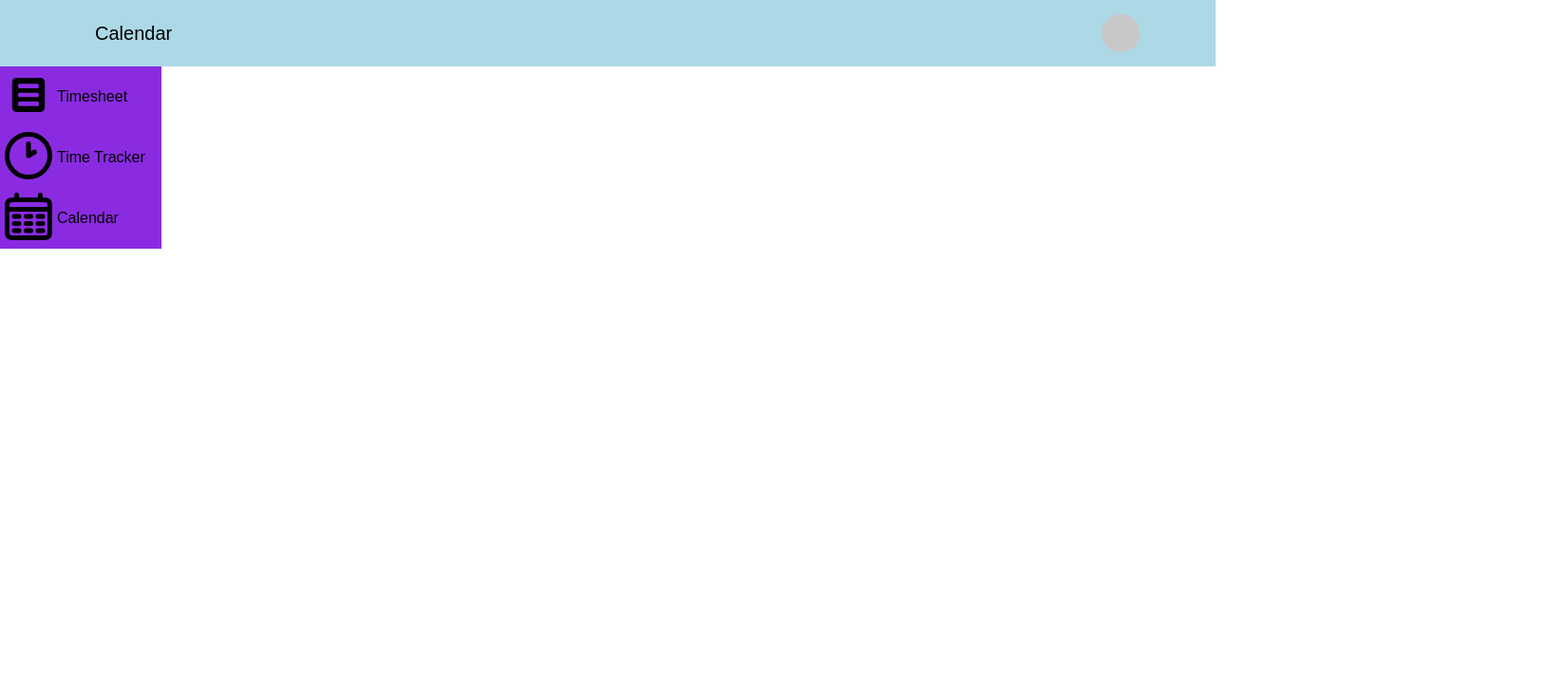
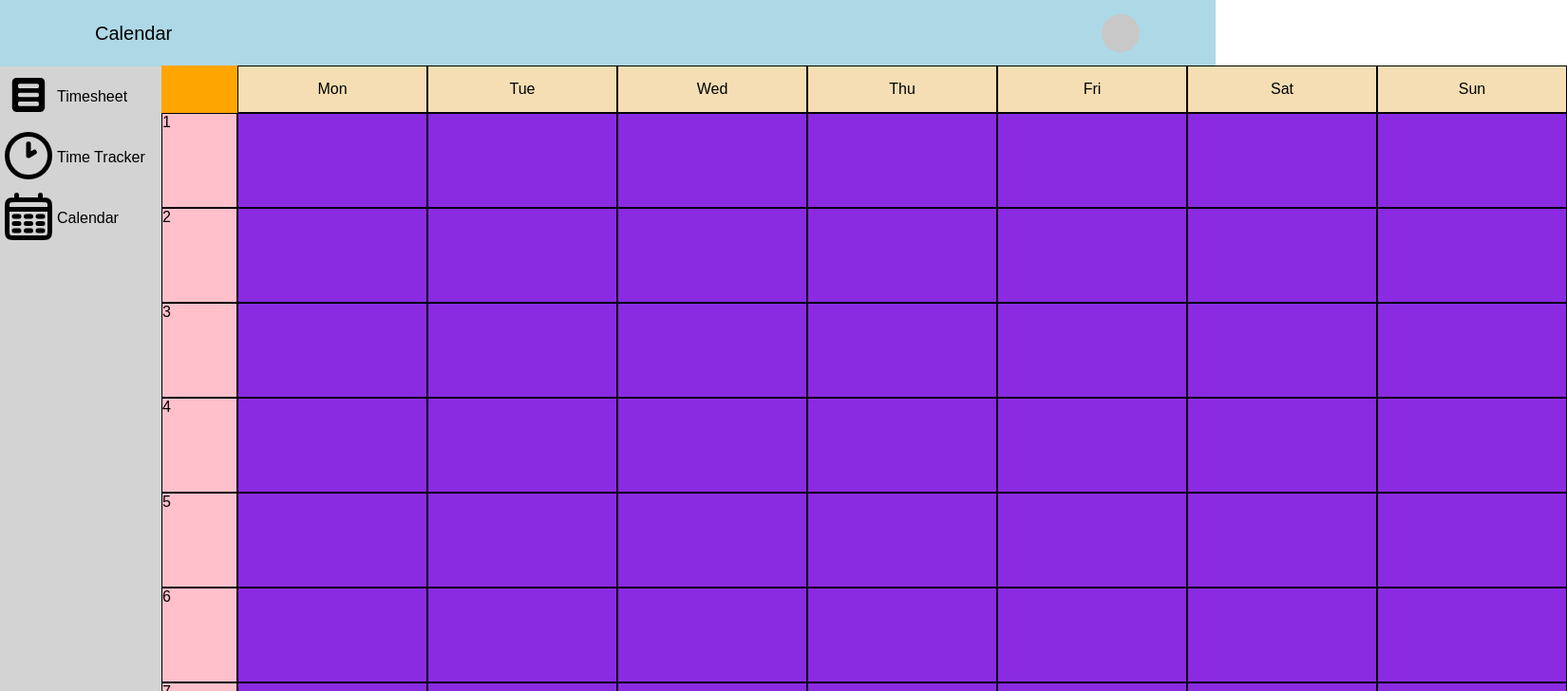
Before and after one commit to Aleena1802/Calendar, a React (Vite) app: page / in a window 1280 px wide. Shown: the top 728 px of the page at 95% size, 1650 px wide, since content can reach past the window. Built offline with nearby package versions, Linux system fonts and the light colour scheme.

Commit message:
created calendar component with the layout

```diff
--- /dev/null
+++ b/src/calendar/Calendar.tsx
@@ -0,0 +1,50 @@
+import { Box } from "@chakra-ui/react";
+import './calendar.css'
+import React from "react";
+
+interface ITime {
+    timeline: number[];
+}
+
+interface IDays{
+    days:string[];
+}
+
+export default function Calendar() {
+
+    const daysArray: IDays = {
+        days: ["Mon", "Tue", "Wed", "Thu", "Fri", "Sat", "Sun"]}
+
+    const timelineObject: ITime = {
+        timeline: [1, 2, 3, 4, 5, 6, 7, 8, 9, 10, 11, 12, 13, 14, 15, 16, 17, 18, 19, 20, 21, 22, 23]
+    };
+    return (
+        <Box className="calendarContainer">
+            <Box className="optionContainer">
+                This week
+            </Box>
+            <Box className="calendarGridContainer">
+                <Box className="calendarGrid">
+                    <Box className="timelineContainer">
+                        {timelineObject.timeline.map((time)=>(
+                            <Box className="time">{time}</Box>
+                        ))}
+                    </Box>
+                    <Box className="daysContainer">
+                        {daysArray.days.map((day) => (
+                            <Box className="days">
+                                {day}
+                            </Box>
+                        ))}
+                    </Box>
+                    <Box className="taskGrid">
+                    {Array.from({ length: 161 }, (_, index) => (
+                <Box key={index} className="task">
+                </Box>
+            ))}
+                    </Box>
+                </Box>
+            </Box>
+        </Box>
+    )
+}
--- /dev/null
+++ b/src/calendar/calendar.css
@@ -0,0 +1,69 @@
+
+.calendarContainer{
+    display: flex;
+    flex-direction: column;
+    margin-bottom: auto;
+    background-color: pink;
+}
+
+.optionContainer{
+    width: 100px;
+    margin-left: auto;
+}
+
+.calendarGridContainer{
+    background-color: brown;
+    width: 100%;
+    height: 100vh;
+    margin-top: -19px;
+}
+
+.calendarGrid{
+    background-color: orange;
+    height: 100vh;
+    width: 100%;
+    display: grid;
+    grid-template-areas: "days days""timeline tasks";
+    grid-template-columns: auto 1fr;
+}
+
+.timelineContainer{
+    width: 80px;
+    background-color: pink;
+    height: 100vh;
+    grid-area: timeline;
+    display: grid;
+    grid-template-rows: repeat(23,100px);
+}
+
+.time{
+    border: 1px solid black;
+}
+.daysContainer{
+    display: grid;
+    grid-template-columns: repeat(7,200px);
+    background-color: wheat;
+    height: 50px;
+    grid-area: days;
+    margin-left: 80px;
+}
+
+.days{
+    border: 1px solid black;
+    display: flex;
+    justify-content: center;
+    align-items: center;
+}
+
+.task{
+    background-color: blueviolet;
+    border: 1px solid black;
+}
+
+.taskGrid{
+    grid-area: tasks;
+    display: grid;
+    width: 100%;
+    grid-template-columns: repeat(7,200px);
+    grid-template-rows: repeat(23,100px);
+}
--- a/src/index.css
+++ b/src/index.css
@@ -5,3 +5,7 @@
 
 
 }
+
+* {
+  box-sizing: border-box;
+}
--- a/src/main/MainArea.jsx
+++ b/src/main/MainArea.jsx
@@ -1,9 +1,13 @@
 import { Box } from "@chakra-ui/react";
 import SideBar from "../sidebar/SideBar";
+import Calendar from "../calendar/Calendar";
+import './main.css'
+
 export default function MainArea(){
     return(
         <Box className="container">
-            <SideBar/>
+            <SideBar className="sidebarMain"/>
+            <Calendar className="calendarMain"/>
         </Box>
     )
 }
--- /dev/null
+++ b/src/main/main.css
@@ -0,0 +1,22 @@
+
+html, body {
+    height: 100%;
+    margin: 0;
+}
+
+.container{
+    height: 100vh;
+    width: 100%;
+    display: grid;
+    grid-template-areas: "sidebar calendar";
+    grid-template-columns: auto 1fr;
+}
+
+.sidebarMain{
+    grid-area: sidebar;
+}
+
+.calendarMain{
+    grid-area: calendar;
+    margin-bottom: auto;
+}
--- a/src/nav bar/nav.css
+++ b/src/nav bar/nav.css
@@ -1,3 +1,4 @@
+
 .navOutterDiv{
     background-color: lightblue;
     margin: 0;
@@ -5,6 +6,7 @@
     grid-template-columns: 1fr auto;
     justify-content: space-between;
     height: 70px;
+    width: 100%;
 }
 
 .navHeading{
--- a/src/sidebar/sidebar.css
+++ b/src/sidebar/sidebar.css
@@ -1,22 +1,28 @@
-.sideBarOutterDiv{
-    min-height: 100%;
-    width: 170px;
-    background-color: blueviolet;
+
+html, body {
+    height: 100%;
+    margin: 0;
 }
 
-.sidebarInnerDiv{
+.sideBarOutterDiv {
+    height: 100vh;
+    width: 170px;
+    background-color: lightgray;
+}
+
+.sidebarInnerDiv {
     display: flex;
     align-items: center;
     justify-content: flex-start;
     margin-right: auto;
 }
 
-.sidebarIcon{
+.sidebarIcon {
     width: 60px;
     height: 60px;
 }
 
-.sidebarText{
+.sidebarText {
     display: flex;
     justify-content: flex-start;
     margin-right: auto;
```
